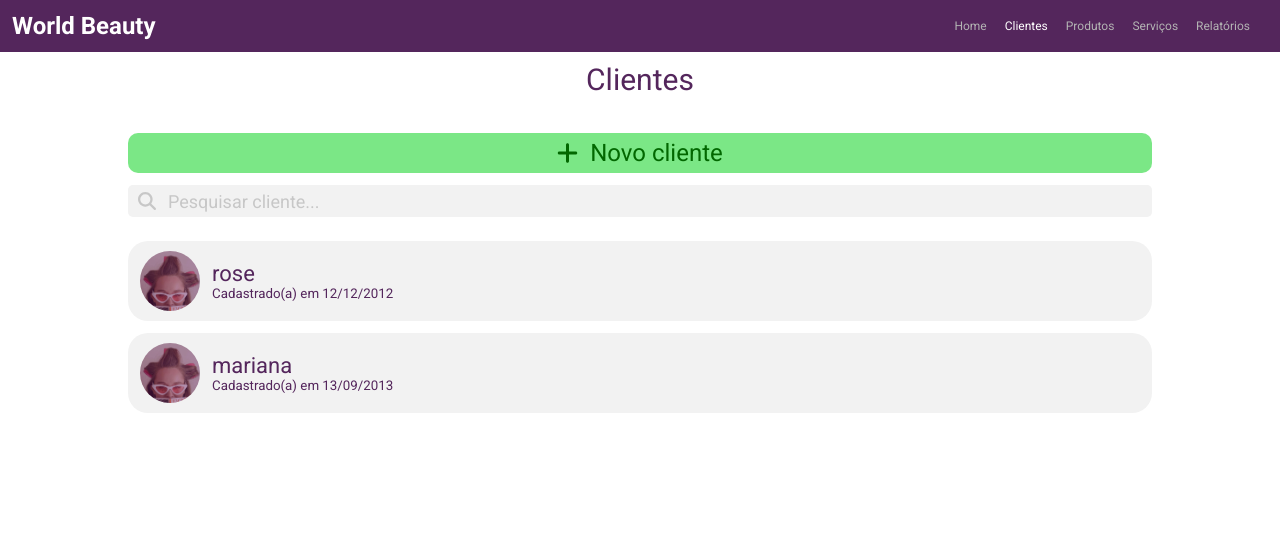
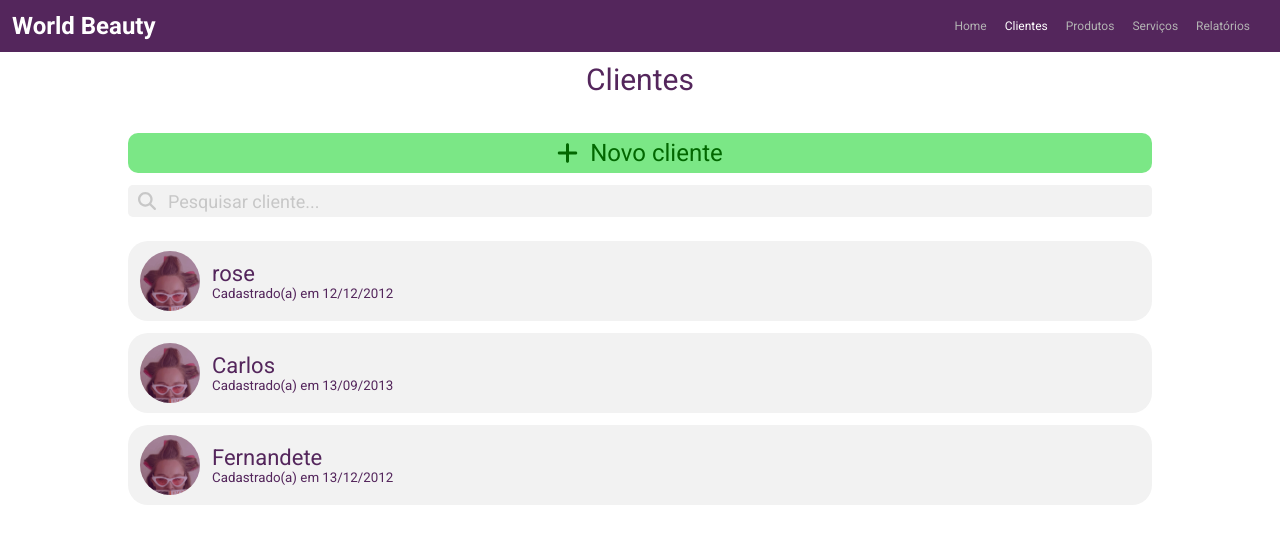
Before and after one commit to RodrigoDGoulart/atvv-wb-typescript, a React (Vite) app in the folder frontend/: page /clientes in a window 1280 px wide. Shown: the top 544 px of the page. Built offline with nearby package versions, Linux system fonts and the light colour scheme.

Commit message:
Tela de relatório listagem de clientes por gênero

```diff
--- a/frontend/src/pages/RelatorioGênero/RelatorioGenero.module.scss
+++ b/frontend/src/pages/RelatorioGênero/RelatorioGenero.module.scss
@@ -0,0 +1,16 @@
+.container {
+    width: 80%;
+    margin: 36px auto;
+}
+
+.div {
+    margin-bottom: 12px;
+}
+
+.div2 {
+    margin-bottom: 24px;
+}
+
+.addIcon {
+    margin-right: 12px;
+}
--- a/frontend/src/pages/RelatorioGênero/relatorioGenero.tsx
+++ b/frontend/src/pages/RelatorioGênero/relatorioGenero.tsx
@@ -1,7 +1,24 @@
-export default function RelatorioGenero () {
-    return(
-        <>
-        relatorio genero
-        </>
-    )
+import { useState } from "react";
+import { Head, Header2, Pesquisar } from "../../shared/components";
+import ListaClientes from "../../shared/components/ListaClientes/listaClientes";
+import styles from './RelatorioGenero.module.scss';
+
+export default function RelatorioGenero() {
+
+  const [busca, setBusca] = useState('');
+
+  return (
+    <>
+      <Head selecionado={1} />
+      <Header2>Clientes separados por gênero</Header2>
+      <div className={styles.container}>
+        <div className={styles.div2}>
+          <Pesquisar placeholder="Pesquisar cliente..." setPesquisa={setBusca} />
+        </div>
+        <div>
+          <ListaClientes separarPorGenero={true} busca={busca}/>
+        </div>
+      </div>
+    </>
+  )
 }
--- a/frontend/src/pages/RelatorioRanking/relatorioRanking.tsx
+++ b/frontend/src/pages/RelatorioRanking/relatorioRanking.tsx
@@ -1,5 +1,5 @@
 import { useState } from "react";
-import { useNavigate, useParams } from "react-router-dom";
+import { useParams } from "react-router-dom";
 
 import { Head, Header2, Pesquisar } from "../../shared/components";
 import styles from './RelatorioRanking.module.scss';
--- a/frontend/src/shared/components/ListaClientes/ListaCliente.module.scss
+++ b/frontend/src/shared/components/ListaClientes/ListaCliente.module.scss
@@ -3,3 +3,10 @@
     flex-direction: column;
     width: 100%;
 }
+
+.left {
+    margin: 0;
+    margin-bottom: 12px;
+    text-align: left;
+
+}
--- a/frontend/src/shared/components/ListaClientes/listaClientes.tsx
+++ b/frontend/src/shared/components/ListaClientes/listaClientes.tsx
@@ -1,30 +1,43 @@
 import styles from './ListaCliente.module.scss';
-
 import fotoCliente from '../../images/clientes.jpg';
 import { PainelItem } from '../Painel/painel';
 import { useEffect, useState } from 'react';
 import { useNavigate } from 'react-router-dom';
+import { Header3 } from '../Header/header';
 
 interface configLista {
-  busca: string
+  busca: string;
+  separarPorGenero?: boolean;
 }
 
 export default function ListaClientes(props: configLista) {
+
+  let separarPorGenero = props.separarPorGenero === undefined ? false : props.separarPorGenero;
 
   let clientes = [
     {
       nome: 'rose',
       cadastro: '12/12/2012',
-      foto: fotoCliente
+      foto: fotoCliente,
+      genero: 'Feminino'
     },
     {
-      nome: 'mariana',
+      nome: 'Carlos',
       cadastro: '13/09/2013',
-      foto: fotoCliente
+      foto: fotoCliente,
+      genero: 'Masculino'
+    }, {
+      nome: 'Fernandete',
+      cadastro: '13/12/2012',
+      foto: fotoCliente,
+      genero: 'Outro'
     }
   ]
 
   const [lista, setLista] = useState(clientes);
+  const [listaFem, setListaFem] = useState([]);
+  const [listaMasc, setListaMasc] = useState([]);
+  const [listaOutros, setListaOutros] = useState([]);
 
   const history = useNavigate();
 
@@ -33,16 +46,43 @@ export default function ListaClientes(props: configLista) {
     return regex.test(nome);
   }
 
+  const separar = (lista: Object[]) => {
+    setListaMasc(lista.filter(cliente => cliente['genero'] == 'Masculino'));
+    setListaFem(lista.filter(cliente => cliente['genero'] == 'Feminino'));
+    setListaOutros(lista.filter(cliente => cliente['genero'] == 'Outro'));
+  }
+
   useEffect(() => {
     const novaLista = clientes.filter(cliente => {
       return testaBusca(cliente.nome)
     });
-    setLista(novaLista);
+    if (separarPorGenero) {
+      separar(novaLista)
+    } else {
+      setLista(novaLista);
+    }
+
   }, [props.busca])
 
   return (
     <div className={styles.container}>
-      {lista.map((cliente, index) => (
+      {separarPorGenero ?
+      <>
+        <Header3 className={styles.left}>Masculino</Header3>
+        {listaMasc.map((cliente, index) => (
+          <PainelItem key={index} titulo={cliente.nome} subtitulo={`Cadastrado(a) em ${cliente.cadastro}`} imagem={cliente.foto} onClick={() => history(`/cliente/${index}`)} />
+        ))}
+        <Header3 className={styles.left}>Feminino</Header3>
+        {listaFem.map((cliente, index) => (
+          <PainelItem key={index} titulo={cliente.nome} subtitulo={`Cadastrado(a) em ${cliente.cadastro}`} imagem={cliente.foto} onClick={() => history(`/cliente/${index}`)} />
+        ))}
+        <Header3 className={styles.left}>Outros</Header3>
+        {listaOutros.map((cliente, index) => (
+          <PainelItem key={index} titulo={cliente.nome} subtitulo={`Cadastrado(a) em ${cliente.cadastro}`} imagem={cliente.foto} onClick={() => history(`/cliente/${index}`)} />
+        ))}
+      </>
+      :
+      lista.map((cliente, index) => (
         <PainelItem key={index} titulo={cliente.nome} subtitulo={`Cadastrado(a) em ${cliente.cadastro}`} imagem={cliente.foto} onClick={() => history(`/cliente/${index}`)} />
       ))}
     </div>
```
